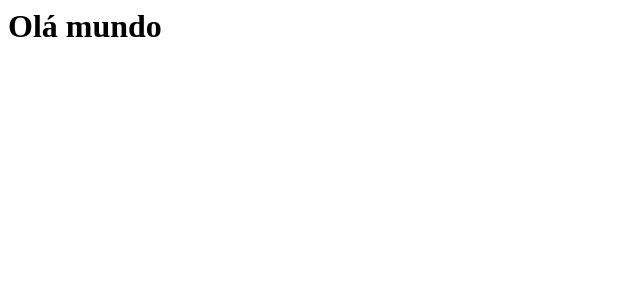
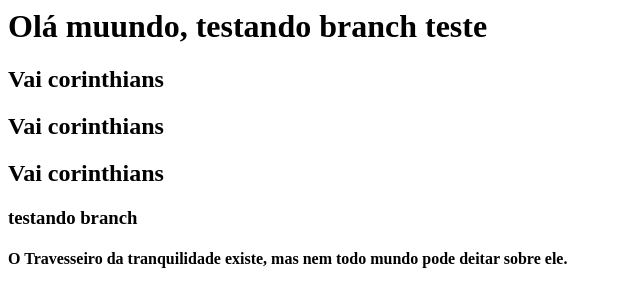
Before and after one commit to GSlCSN/Proa-Conteudo, a plain HTML site: page index.html in a window 1280 px wide. Shown: the whole page, without its empty margins (0-640 px from the left). Drawn offline with Linux system fonts and the light colour scheme.

Commit message:
Aula 01 HTML - Testando novas branches

```diff
--- a/index.html
+++ b/index.html
@@ -1,10 +1,21 @@
 <html lang="en">
-<head>
-    <meta charset="UTF-8">
-    <meta name="viewport" content="width=device-width, initial-scale=1.0">
+  <head>
+    <meta charset="UTF-8" />
+    <meta name="viewport" content="width=device-width, initial-scale=1.0" />
     <title>Meu primeiro site</title>
-</head>
-<body>
-    <h1>Olá mundo</h1>
-</body>
+  </head>
+  <body>
+    <h1>Olá muundo, testando branch teste</h1>
+
+    <h2>Vai corinthians</h2>
+    <h2>Vai corinthians</h2>
+    <h2>Vai corinthians</h2>
+
+    <h3>testando branch</h3>
+
+    <h4>
+      O Travesseiro da tranquilidade existe, mas nem todo mundo pode deitar
+      sobre ele.
+    </h4>
+  </body>
 </html>
```
